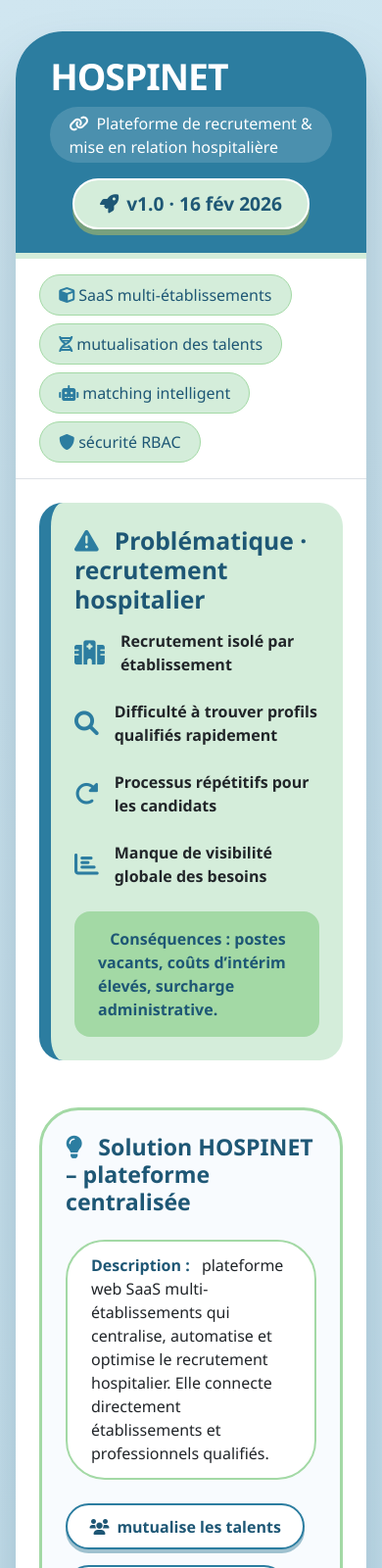
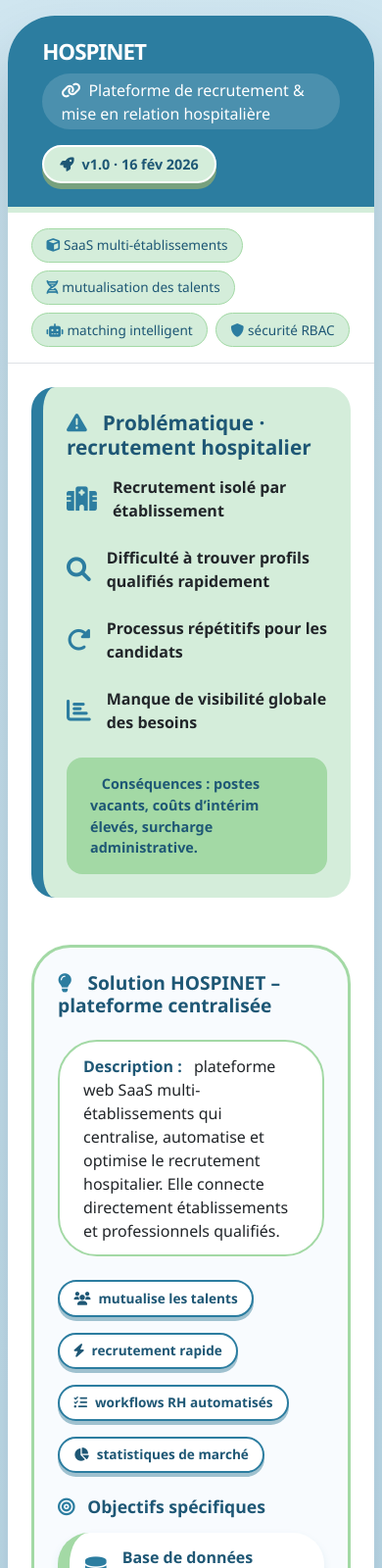
Before and after one commit to ABDELLAH-03/HOSPINET-AFFICHE, a plain HTML site: page index.html in a window 390 px wide. Shown: the top 1600 px of the page at 98% size. Drawn offline with nearby package versions, Linux system fonts and the light colour scheme.

Commit message:
third commit

```diff
--- a/index.html
+++ b/index.html
@@ -205,18 +205,107 @@
             font-weight: 500;
         }
 
-        @media (max-width: 576px) {
+        /* ================= RESPONSIVE PATCH — NE CHANGE RIEN AU DESIGN ================= */
+
+/* Empêche les débordements horizontaux */
+html, body {
+    overflow-x: hidden;
+}
+
+/* Ajustements généraux */
+.affiche-card {
+    width: 100%;
+}
+
+/* Header empilé sur tablette/mobile */
+@media (max-width: 992px) {
     .header-hospital {
         flex-direction: column;
-                align-items: start;
+        align-items: flex-start !important;
         gap: 1rem;
     }
 
-            .objectif-principal-block {
-                font-size: 1.2rem;
-                padding: 1.5rem;
+    .badge-version {
+        align-self: flex-start;
     }
 }
+
+/* Tablettes */
+@media (max-width: 768px) {
+
+    .display-3 {
+        font-size: 2rem;
+    }
+
+    .p-4, .p-xl-5 {
+        padding: 1.5rem !important;
+    }
+
+    .objectif-principal-block {
+        flex-direction: column;
+        text-align: center;
+        gap: 1rem;
+    }
+
+    .footer-invest {
+        flex-direction: column;
+        gap: 1rem;
+        text-align: center;
+    }
+
+    .qr-fake {
+        margin-top: 10px;
+    }
+}
+
+/* Smartphones */
+@media (max-width: 576px) {
+
+    body {
+        padding: 1rem 0.5rem;
+    }
+
+    .display-3 {
+        font-size: 1.7rem;
+    }
+
+    h2 { font-size: 1.3rem; }
+    h3 { font-size: 1.2rem; }
+    h4 { font-size: 1.1rem; }
+
+    .badge-fiche,
+    .carac-badge {
+        font-size: 0.85rem;
+        padding: 0.4rem 0.9rem;
+    }
+
+    .pill-objectif {
+        padding: 0.8rem 1rem;
+    }
+
+    .cons-equence {
+        font-size: 0.9rem;
+    }
+}
+
+/* Très petits écrans */
+@media (max-width: 420px) {
+
+    .display-3 {
+        font-size: 1.4rem;
+    }
+
+    .qr-fake {
+        width: 70px;
+        height: 70px;
+    }
+
+    .badge-version {
+        font-size: 0.9rem;
+        padding: 0.4rem 1rem;
+    }
+}
+
     </style>
 </head>
 
```
Lines whose indentation alone changed are shown as unchanged.
